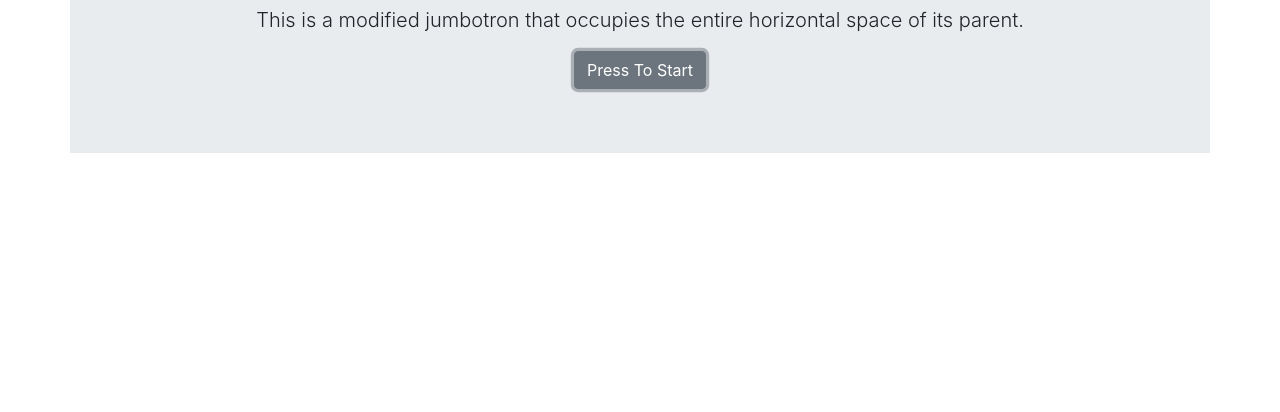
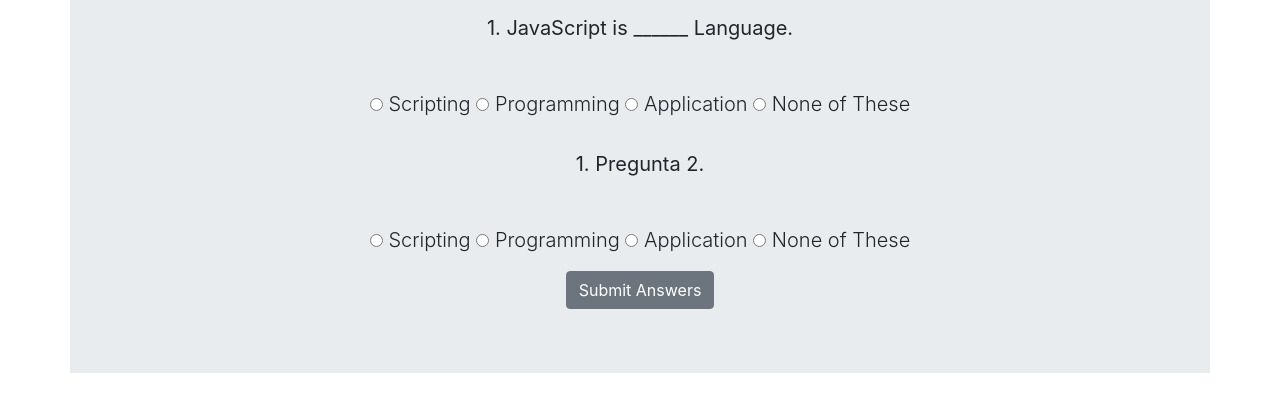
Before and after one commit to belcboo/TriviaGame, a plain HTML site: page index.html in a window 1280 px wide. Both pictures are taken after a click on the button "Press To Start". Shown: the part 182-594 px from the top of the page. Drawn offline with nearby package versions, Linux system fonts and the light colour scheme.

Commit message:
CountDown working, evaluator partially working

```diff
--- a/assets/css/style.css
+++ b/assets/css/style.css
@@ -0,0 +1,7 @@
+.vertical-center {
+  min-height: 100%;  /* Fallback for browsers do NOT support vh unit */
+  min-height: 100vh; /* These two lines are counted as one :-)       */
+
+  display: flex;
+  align-items: center;
+}
--- a/assets/javascript/app.js
+++ b/assets/javascript/app.js
@@ -0,0 +1,101 @@
+var intervalId;
+var trivia = $("#trivia");
+var startBtn = $("#startBtn");
+var solution = ["Scripting", "Programming"];
+var questions = ["choice0", "choice1"];
+var goodAns = 0;
+var wrongAns = 0;
+var unAns = 0;
+
+var gamePlay = {
+
+  time: 5,
+
+  reset: function() {
+    trivia.hide();
+    startBtn.show();
+  },
+
+  play: function() {
+    trivia.show();
+    startBtn.hide();
+  },
+
+  countDown: function() {
+    gamePlay.time -= 1;
+    console.log(gamePlay.time);
+    gamePlay.timeOut();
+  },
+
+  timeOut: function() {
+    if (gamePlay.time === 0) {
+      clearInterval(intervalId); //stops countDown
+      gamePlay.evaluator();
+    };
+  },
+
+  evaluator: function() {
+
+    for (i = 0; i < solution.length; i++) {
+
+      var radios = document.getElementsByName(questions[i]);
+      var checked = false;
+      var userAnswer;
+
+      for (j = 0; j < radios.length; j++) {
+        if (radios[i].checked) {
+          checked = true;
+          userAnswer = radios[i].value;
+          console.log(checked + " " + userAnswer)
+        }
+      }
+
+      if (userAnswer === solution[i]) {
+        goodAns++;
+      } else {
+        wrongAns++;
+      }
+
+
+      console.log(radios, checked, userAnswer);
+
+      console.log("run" + i);
+
+
+    }
+    // var radios = document.getElementsByName("choice");
+    // var i = 0, len = radios.length;
+    // var checked = false;
+    // var userAnswer;
+    //
+    // for( ; i < len; i++ ) {
+    //    if(radios[i].checked) {
+    //      checked = true;
+    //      userAnswer = radios[i].value;
+    //    }
+    // }
+    // // if user click submit button without selecting any option, alert box should be say "please select choice answer".
+    // // if(!checked) {
+    // //   unAns ++;
+    // //   return;
+    // // }
+    // // Correct answer
+    // if(userAnswer === "Scripting") {
+    //    goodAns ++;
+    // }
+    // // incorrect answer
+    // else {
+    //    wrongAns ++;
+    // }
+
+    console.log(goodAns + " " + wrongAns + " " + unAns);
+
+  },
+}
+
+gamePlay.reset();
+
+$("#startBtn").on('click', function() {
+  gamePlay.play();
+  intervalId = setInterval(gamePlay.countDown, 1000);
+});
--- a/index.html
+++ b/index.html
@@ -18,17 +18,36 @@
 
   <div class="container">
     <div class="row">
-      <div class="col-xl-12 jumbotron jumbotron-fluid mt-5">
+      <div class="col-xl-12 jumbotron jumbotron-fluid mt-5 vertical-center">
         <div class="container text-center">
           <h1 class="display-4">Totally Trivial Trivia!</h1>
-          <div class="lead" id="timer">This is a modified jumbotron that occupies the entire horizontal space of its parent.</div>
           <button type="button" class="btn btn-secondary mt-3" id="startBtn">Press To Start</button>
-          <div class="lead" id="trivia"></div>
+          <p id="display"></p>
+          <div id="results"></div>
+          <div class="lead mt-3" id="trivia">
+            <p><strong>1. JavaScript is ______ Language.</strong></p><br>
+            <form>
+              <input type="radio" name="choice0"  value="Scripting"> Scripting
+              <input type="radio" name="choice0"  value="Programming"> Programming
+              <input type="radio" name="choice0"  value="Application"> Application
+              <input type="radio" name="choice0"  value="None of These"> None of These
+            </form>
+            <br/>
+            <p><strong>1. Pregunta 2.</strong></p><br>
+            <form>
+              <input type="radio" name="choice1" value="Scripting"> Scripting
+              <input type="radio" name="choice1" value="Programming"> Programming
+              <input type="radio" name="choice1" value="Application"> Application
+              <input type="radio" name="choice1" value="None of These"> None of These
+            </form>
+            <button type="button" class="btn btn-secondary mt-3" id="submitBtn">Submit Answers</button>
+          </div>
         </div>
       </div>
     </div>
   </div>
 
+  <script type="text/javascript" src="assets/javascript/app.js"></script>
 
 </body>
 
```
